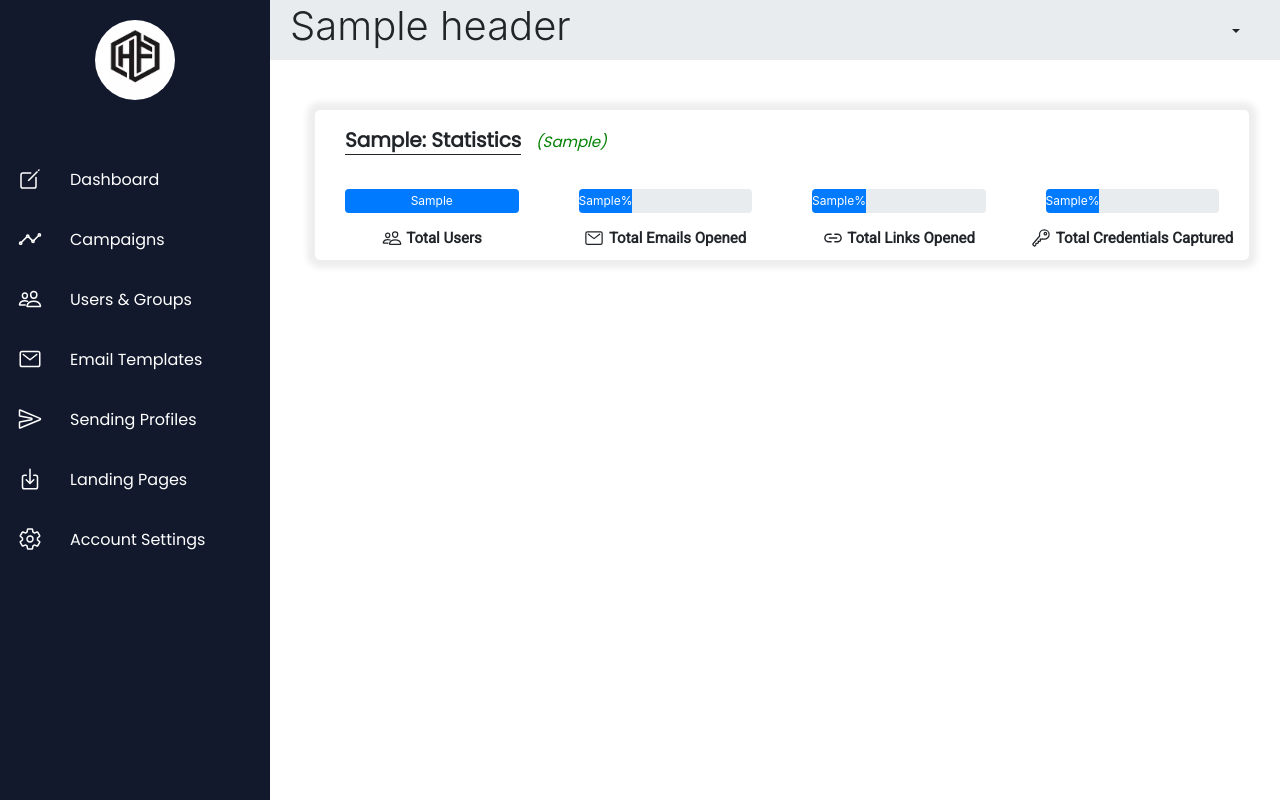
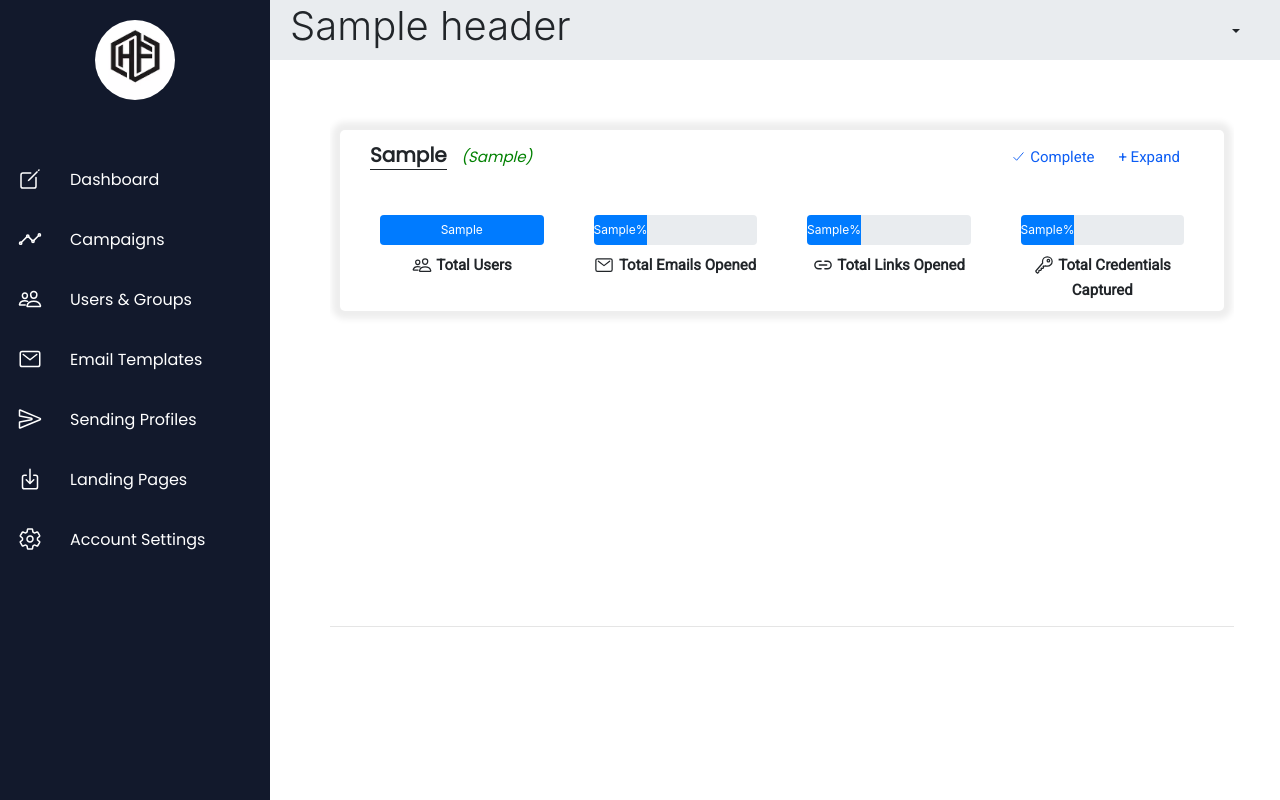
Before and after one commit to nk-niit/HumanFirewall, a Django app: template templates/dashboard.html in a window 1280 px wide. Run offline with Django 3.2, Linux system fonts and the light colour scheme; the template is opened without the code that fills it: most values are stand-ins (such as "Sample title", 1, 10 or a date in 2020); some libraries are stand-ins or nearby versions.

Commit message:
Dashboard - New changes

```diff
--- a/static/css/base.css
+++ b/static/css/base.css
@@ -880,44 +880,92 @@ img {
 .modal-footer .btn.btn-secondary.campaign-schedule ion-icon, .modal-footer .btn.btn-primary.campaign-run ion-icon {
     font-size: 15px;
 }
-.graphical-details {
-    position: relative;
-    height: 150px;
+.rc-dashboard {
+    display: block;
+    padding: 0 10px;
+    height: 500px;
+    width: 100%;
+    overflow: auto;
+}
+.rc-graphical-details {
     border-radius: 5px;
     box-shadow: 0 0 6px 8px rgba(0, 0, 0, 0.07);
     margin: 20px 0;
+    padding-top: 10px;
 }
-.graphical-details .campaign-header {
-    left: 15px;
-    top: 15px;
+.rc-graphical-details .row {
+    margin-bottom: 30px;
+    margin-left: auto;
+    margin-right: auto;
 }
-.graphical-details .campaign-stats {
-    margin-top: 5px;
-}
-.graphical-details .campaign-stats .progress {
-    margin: 10px 15px;
-    height: 30%;
-}
-.graphical-details .campaign-header .title {
+.rc-graphical-details .row .rc-header .title {
     font-size: 20px;
     font-family: 'Poppins', sans-serif;
     border-bottom: 1px solid;
 }
-.graphical-details .campaign-header .status {
+.rc-graphical-details .row .rc-header .status {
     margin-left: 10px;
     font-size: 15px;
     font-family: 'Poppins', sans-serif;
     color: green;
 }
-.graphical-details .campaign-stats .progress-bar-header ion-icon {
+.rc-graphical-details .row .rc-header .expand {
+    position: absolute;
+    font-family: 'Roboto', sans-serif;
+    font-size: 15px;
+    right: 2%;
+    background-color: #fff;
+    color: #0C5DF4;
+    border: none;
+}
+.rc-graphical-details .row .rc-header .complete {
+    position: absolute;
+    font-family: 'Roboto', sans-serif;
+    font-size: 15px;
+    right: 12%;
+    background-color: #fff;
+    color: #0C5DF4;
+    border: none;
+}
+.rc-graphical-details .row .rc-header .expand:focus, .rc-graphical-details .row .rc-header .complete:focus {
+    background-color: #fff;
+    box-shadow: none;
+}
+.rc-graphical-details .row .rc-header .complete ion-icon {
+    position: relative;
+    top: 2px;
+}
+.rc-graphical-details .row .rc-stats {
+    margin: 10px auto;
+}
+.rc-graphical-details .row .rc-stats .progress {
+    margin: 5px 10px;
+    height: 30px;
+}
+.rc-graphical-details .row .rc-stats .progress-bar-header ion-icon {
     position: relative;
     top: 5px;
     font-size: 20px;
 }
-.graphical-details .campaign-stats .progress-bar-header b {
+.rc-graphical-details .row .rc-stats .progress-bar-header b {
     font-family: 'Roboto', sans-serif;
     font-size: 15px;
 }
+.rc-graphical-details .row .rc-user-details table {
+    width: 100%;
+    border-collapse: collapse;
+    margin: 15px auto;
+}
+.rc-graphical-details .row .rc-user-details table th, .rc-graphical-details .row .rc-user-details table td {
+    font-family: 'Roboto', sans-serif;
+    border: 1px solid #dddddd;
+    font-size: 15px;
+    padding: 5px;
+}
+.rc-graphical-details .row .rc-user-details table tr:nth-child(even) {
+    background-color: #dddddd;
+}
+
 
 
 #user-table hr {
--- a/static/js/main.js
+++ b/static/js/main.js
@@ -771,6 +771,27 @@ function cancelAddTemplateForm() {
 
 
 
+async function completeCampaign(element, from) {
+    $('[data-toggle="tooltip"]').tooltip("hide");
+    const flag = confirm("You are about to mark this campaign as complete. All the processes will be stopped. Please confirm your action.");
+    if (flag) {
+        const current_running_campaign = element.parentElement;
+        let cid;
+        if (from) {
+            cid = current_running_campaign.className.split(" ")[1];
+        }
+        else {
+            cid = current_running_campaign.id.split(" ")[1];
+        }
+        const form = document.getElementById('running-campaign-form');
+        $('#running-campaign-form .rc-form-data').val(cid);
+        form.action += "/complete";
+        form.submit();
+    }
+}
+
+
+
 // Campaigns (Start) ===============================================================================================================
 function runCampaign() {
     const campaign_name = $('#new-name').val();
@@ -791,23 +812,20 @@ function runCampaign() {
     }
 }
 
-async function completeCampaign(element) {
-    $('[data-toggle="tooltip"]').tooltip("hide");
-    const flag = confirm("You are about to mark this campaign as complete. All the processes will be stopped. Please confirm your action.");
-    if (flag) {
-        const current_running_campaign = element.parentElement;
-        const cid = current_running_campaign.className.split(" ")[1];
-        const form = document.getElementById('running-campaign-form');
-        $('#running-campaign-form .rc-form-data').val(cid);
-        form.action += "/complete";
-        form.submit();
-    }
-}
 // Campaigns (End) =================================================================================================================
 
 
 
 // Dashboard (Start) ===============================================================================================================
-
+function toggleRunningCampaignDetails(button, id) {
+    if (button.innerHTML.includes("Expand")) {
+        document.getElementById(`rc-user-details-row ${id}`).hidden = false;
+        button.innerHTML = "- Minimize";
+    }
+    else {
+        document.getElementById(`rc-user-details-row ${id}`).hidden = true;
+        button.innerHTML = "+ Expand";
+    }
+}
 
 // Dashboard (End) =================================================================================================================
--- a/templates/campaign.html
+++ b/templates/campaign.html
@@ -46,7 +46,7 @@
                                         <span class="sr-only">Loading...</span>
                                     </div>
                                     <div class="campaign-details-btn"><a class="options" onclick="editUser(this.parentElement);" data-toggle="tooltip" data-placement="top" title="More Details"><ion-icon name="document-text-outline"></ion-icon></a></div>
-                                    <div class="campaign-complete-btn"><a class="options" onclick="completeCampaign(this.parentElement);" data-toggle="tooltip" data-placement="top" title="Complete"><ion-icon name="checkmark-outline"></ion-icon></a></div>
+                                    <div class="campaign-complete-btn"><a class="options" onclick="completeCampaign(this.parentElement, true);" data-toggle="tooltip" data-placement="top" title="Complete"><ion-icon name="checkmark-outline"></ion-icon></a></div>
                                 </div>
                                 <hr>
                             {% endfor %}
--- a/templates/dashboard.html
+++ b/templates/dashboard.html
@@ -2,46 +2,83 @@
 {% block content %}
 
     <div class="container-fluid content">
+        <div class="rc-dashboard">
+        {% if data %}
             {% for d in data %}
-            <div class="row graphical-details">
-                <div class="col-12 campaign-header">
-                    <b class="title">{{ d.0 }}: Statistics</b>
-                    <i class="status">({{ d.1 }})</i>
+                <div class="container-fluid rc-graphical-details">
+                    <div id="rc-header-row {{ d.0 }}" class="row">
+                        <div class="col-12 rc-header">
+                            <b class="title">{{ d.1 }}</b>
+                            <i class="status">({{ d.2 }})</i>
+                            <button type="button" class="btn btn-primary expand" onclick="toggleRunningCampaignDetails(this, '{{ d.0 }}');">+ Expand</button>
+                            <button type="button" class="btn btn-primary complete" onclick="completeCampaign(this.parentElement, false);"><ion-icon name="checkmark-outline"></ion-icon> Complete</button>
                         </div>
-                <div class="col-3 text-center campaign-stats total-users">
+                    </div>
+                    <div id="rc-stats-row {{ d.0 }}" class="row">
+                        <div class="col-3 rc-stats text-center">
                             <div class="progress">
-                        <div class="progress-bar" role="progressbar" style="width: 100%;" aria-valuemin="0" aria-valuemax="100">{{ d.2 }}</div>
+                                <div class="progress-bar" role="progressbar" style="width: 100%;" aria-valuemin="0" aria-valuemax="100">{{ d.3 }}</div>
                             </div>
                             <div class="progress-bar-header">
                                 <span><ion-icon name="people-outline"></ion-icon> <b>Total Users</b></span>
                             </div>
                         </div>
-                <div class="col-3 text-center campaign-stats total-email-opened">
+                        <div class="col-3 rc-stats text-center">
                             <div class="progress">
-                    <div class="progress-bar" role="progressbar" style="width: {{ d.3 }}%" aria-valuemin="0" aria-valuemax="100">{{ d.3 }}%</div>
+                            <div class="progress-bar" role="progressbar" style="width: {{ d.4 }}%" aria-valuemin="0" aria-valuemax="100">{{ d.4 }}%</div>
                             </div>
                             <div class="progress-bar-header">
                                 <span><ion-icon name="mail-outline"></ion-icon> <b>Total Emails Opened</b></span>
                             </div>
                         </div>
-                <div class="col-3 text-center campaign-stats total-links-opened">
+                        <div class="col-3 rc-stats text-center">
                             <div class="progress">
-                        <div class="progress-bar" role="progressbar" style="width: {{ d.4 }}%" aria-valuemin="0" aria-valuemax="100">{{ d.4 }}%</div>
+                                <div class="progress-bar" role="progressbar" style="width: {{ d.5 }}%" aria-valuemin="0" aria-valuemax="100">{{ d.5 }}%</div>
                             </div>
                             <div class="progress-bar-header">
                                 <span><ion-icon name="link-outline"></ion-icon> <b>Total Links Opened</b></span>
                             </div>
                         </div>
-                <div class="col-3 text-center campaign-stats total-creds-captured">
+                        <div class="col-3 rc-stats text-center">
                             <div class="progress">
-                        <div class="progress-bar" role="progressbar" style="width: {{ d.5 }}%" aria-valuemin="0" aria-valuemax="100">{{ d.5 }}%</div>
+                                <div class="progress-bar" role="progressbar" style="width: {{ d.6 }}%" aria-valuemin="0" aria-valuemax="100">{{ d.6 }}%</div>
                             </div>
                             <div class="progress-bar-header">
                                 <span><ion-icon name="key-outline"></ion-icon> <b>Total Credentials Captured</b></span>
                             </div>
                         </div>
                     </div>
+                    <div id="rc-user-details-row {{ d.0 }}" class="row" hidden>
+                        <div class="col-12 rc-user-details">
+                            <table>
+                                <tr>
+                                    <th>Fullname</th>
+                                    <th>Email</th>
+                                    <th>Email Opened</th>
+                                    <th>Link Opened</th>
+                                    <th>Credentials Captured</th>
+                                </tr>
+                                {% for u in d.7 %}
+                                    <tr>
+                                        <td>{{ u.0 }}</td>
+                                        <td><i>{{ u.1 }}</i></td>
+                                        <td>{{ u.2 }}</td>
+                                        <td>{{ u.3 }}</td>
+                                        <td>{{ u.4 }}</td>
+                                    </tr>
                                 {% endfor %}
+                            </table>
+                        </div>
+                    </div>
+                </div>
+            {% endfor %}
+            <form id="running-campaign-form" method="POST" action="/campaign/rc" hidden>
+                {% csrf_token %}
+                <input class="rc-form-data" name="rdata"/>
+            </form>
+        {% endif %}
+        </div>
+        <hr>
     </div>
 
 {% endblock %}
```
Also changed, not shown: App/views.py (+7 -4 lines), db.sqlite3. Lines whose indentation alone changed are shown as unchanged.
